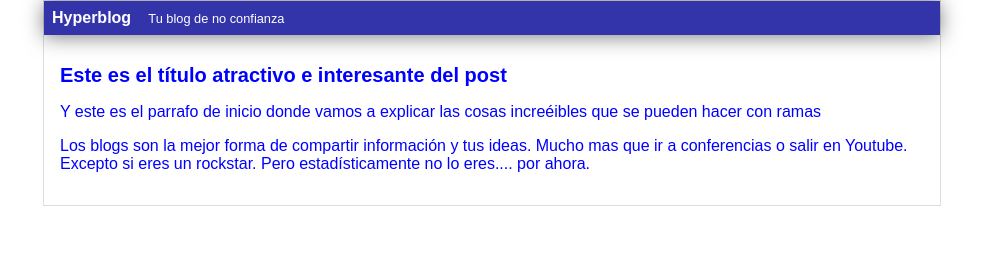
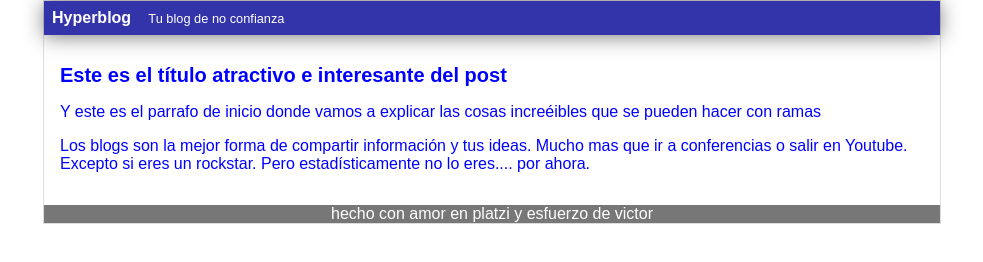
Before and after one commit to VictorRTXD/proyectoLandingPage, a plain HTML site: page blogpost.html in a window 1280 px wide. Shown: the whole page, without its empty margins (148-1131 px from the left). Drawn offline with Linux system fonts and the light colour scheme.

Commit message:
footer 1

```diff
--- a/blogpost.html
+++ b/blogpost.html
@@ -14,5 +14,8 @@
                 <p>Y este es el parrafo de inicio donde vamos a explicar las cosas increéibles que se pueden hacer con ramas</p>
                 <p>Los blogs son la mejor forma de compartir información y tus ideas. Mucho mas que ir a conferencias o salir en Youtube. Excepto si eres un rockstar. Pero estadísticamente no lo eres.... por ahora.</p>
             </div>
+            <div id="footer">
+                hecho con amor en platzi y esfuerzo de victor
+            </div>
         </div>
     </body>
--- a/css/estilos.css
+++ b/css/estilos.css
@@ -42,3 +42,9 @@ body
 {
     padding: 1em;
 }
+#footer
+ {
+background: #777;
+color: white;
+text-align: center;
+}
```
